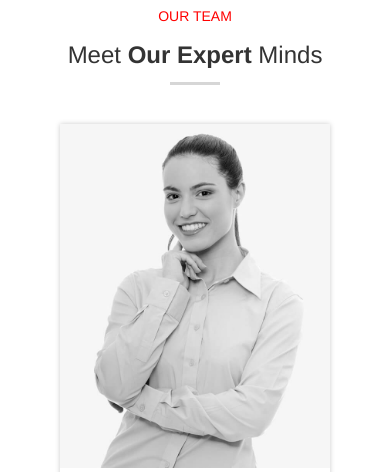
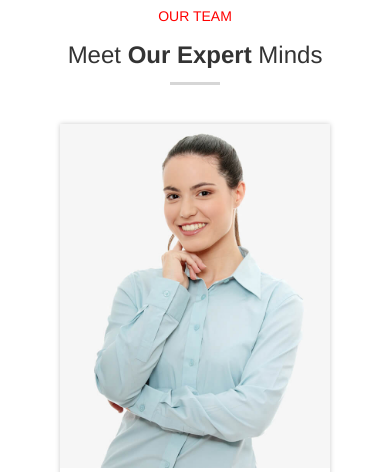
Before and after one commit to hectorcetina/maquetaciontemas, a plain HTML site: page index.html in a window 390 px wide. Shown: the part 3000-3472 px from the top of the page. Drawn offline with Linux system fonts and the light colour scheme.

```diff
--- a/estilo.css
+++ b/estilo.css
@@ -211,4 +211,9 @@ body {
     align-items: center;
     gap: 70px;
   }
+  .equipo figure img {
+    width: 100%;
+    filter: grayscale(0%);
+    transition: all 0.5s;
+  }
 }
```
